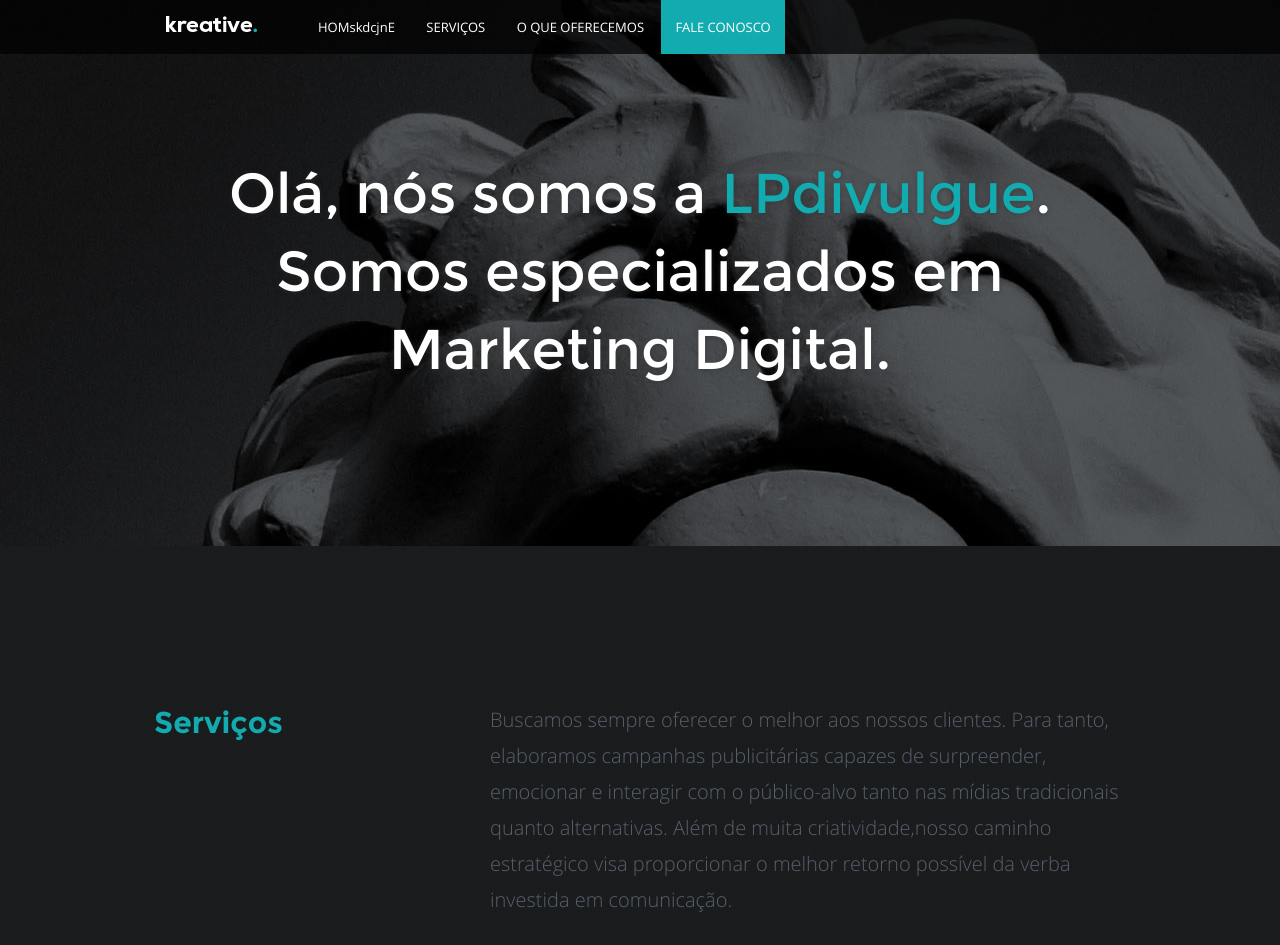
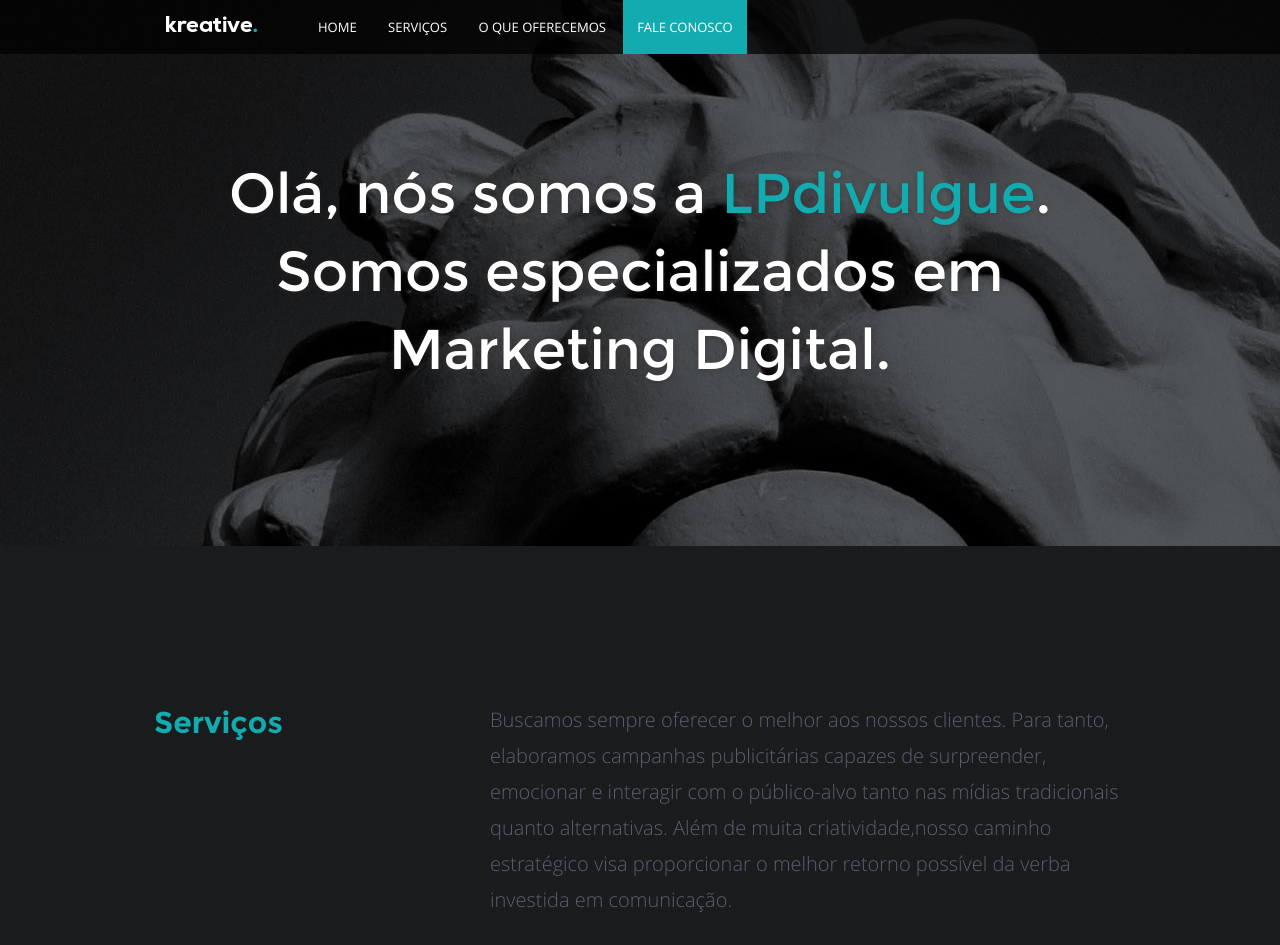
Before and after one commit to luispaulobrito/ProjetoMarketing, a plain HTML site: page index.html in a window 1280 px wide. Shown: the top 945 px of the page. Drawn offline with nearby package versions, Linux system fonts and the light colour scheme; some packages are replaced by stand-ins of ours.

Commit message:
consertando Home

```diff
--- a/index.html
+++ b/index.html
@@ -53,7 +53,7 @@
 	            <a class="mobile-btn" href="#" title="Hide navigation">Hide navigation</a>
 
                <ul id="nav" class="nav">
-	               <li><a href="#intro">HOMskdcjnE</a></li>
+	               <li><a href="#intro">HOME</a></li>
 	               <li><a href="#services">SERVIÇOS</a></li>
                   <li><a href="#about">O QUE OFERECEMOS</a></li>
                   <li><a href="#contact">FALE CONOSCO</a></li>
```
